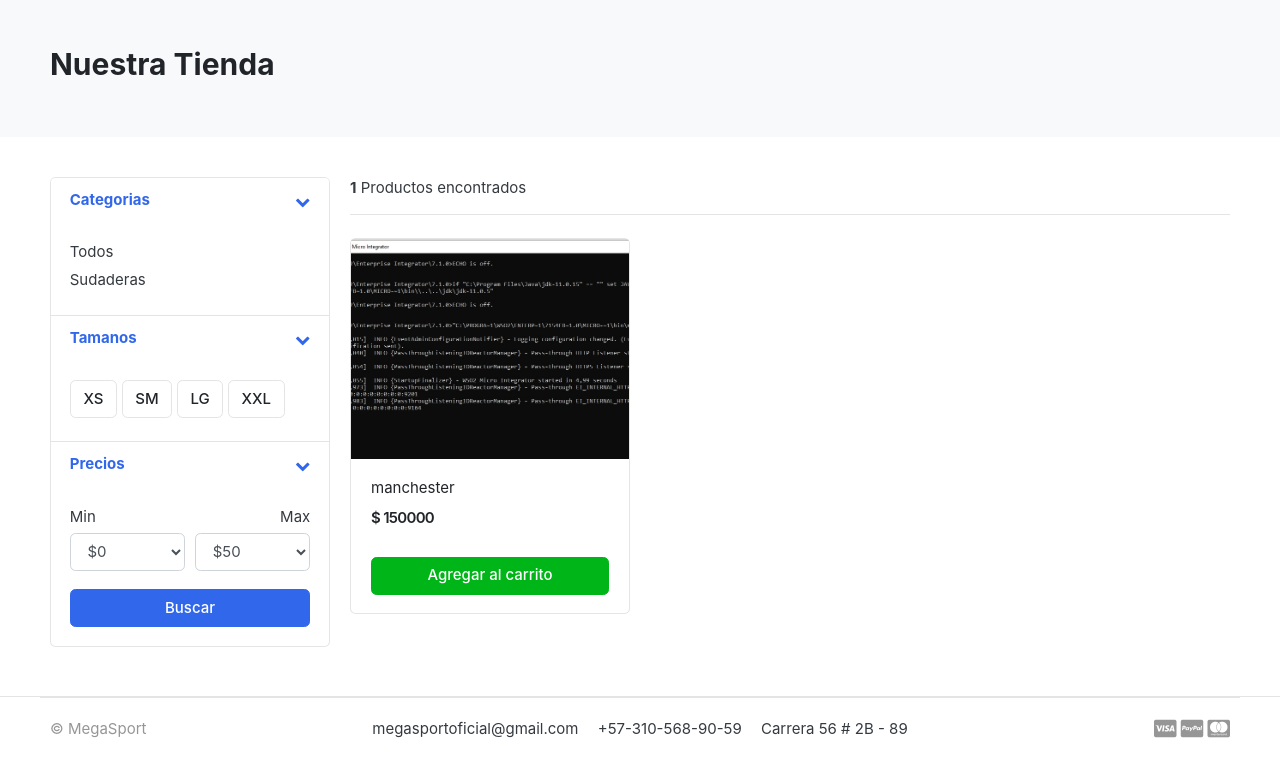
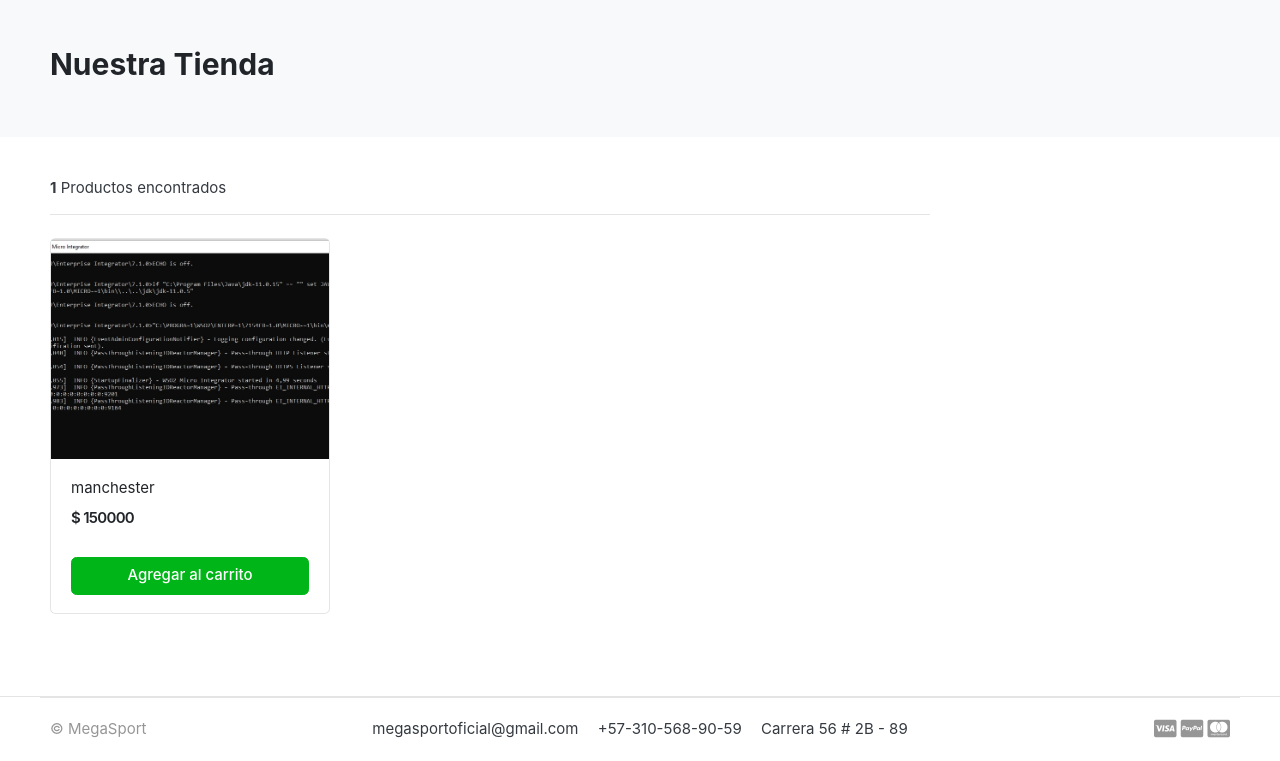
Before and after one commit to maristizabalo/megasport-django, a Django app: page /store/ in a window 1280 px wide. Shown: the part 166-927 px from the top of the page. Run offline with Django 4.2, Linux system fonts and the light colour scheme; data comes from the database, SQL or seed files in the repository; data that the repository does not hold is empty; parts of the project's set-up code (start-up, migrations or seed data) failed here and were passed over; some web fonts are replaced.

Commit message:
copmmmit

```diff
--- a/templates/store/store.html
+++ b/templates/store/store.html
@@ -14,106 +14,7 @@
 	<div class="container">
 
 		<div class="row">
-			<aside class="col-md-3">
 
-				<div class="card">
-					<article class="filter-group">
-						<header class="card-header">
-							<a href="#" data-toggle="collapse" data-target="#collapse_1" aria-expanded="true" class="">
-								<i class="icon-control fa fa-chevron-down"></i>
-								<h6 class="title">Categorias</h6>
-							</a>
-						</header>
-						<div class="filter-content collapse show" id="collapse_1" style="">
-							<div class="card-body">
-
-								<ul class="list-menu">
-									<li><a href="{%url 'store'%}">Todos</a></li>
-									{% for categoria in links%}
-									<li><a href="{{categoria.get_url}}">{{categoria.categoria_nombre}}</a></li>
-									{%endfor%}
-								</ul>
-
-							</div> <!-- card-body.// -->
-						</div>
-					</article> <!-- filter-group  .// -->
-					<article class="filter-group">
-						<header class="card-header">
-							<a href="#" data-toggle="collapse" data-target="#collapse_4" aria-expanded="true" class="">
-								<i class="icon-control fa fa-chevron-down"></i>
-								<h6 class="title">Tamanos </h6>
-							</a>
-						</header>
-						<div class="filter-content collapse show" id="collapse_4" style="">
-							<div class="card-body">
-								<label class="checkbox-btn">
-									<input type="checkbox">
-									<span class="btn btn-light"> XS </span>
-								</label>
-
-								<label class="checkbox-btn">
-									<input type="checkbox">
-									<span class="btn btn-light"> SM </span>
-								</label>
-
-								<label class="checkbox-btn">
-									<input type="checkbox">
-									<span class="btn btn-light"> LG </span>
-								</label>
-
-								<label class="checkbox-btn">
-									<input type="checkbox">
-									<span class="btn btn-light"> XXL </span>
-								</label>
-							</div><!-- card-body.// -->
-						</div>
-					</article> <!-- filter-group .// -->
-
-					<article class="filter-group">
-						<header class="card-header">
-							<a href="#" data-toggle="collapse" data-target="#collapse_3" aria-expanded="true" class="">
-								<i class="icon-control fa fa-chevron-down"></i>
-								<h6 class="title">Precios </h6>
-							</a>
-						</header>
-						<div class="filter-content collapse show" id="collapse_3" style="">
-							<div class="card-body">
-
-								<div class="form-row">
-									<div class="form-group col-md-6">
-										<label>Min</label>
-										<!-- <input class="form-control" placeholder="$0" type="number"> -->
-										<select class="mr-2 form-control">
-											<option value="0">$0</option>
-											<option value="50">$50</option>
-											<option value="100">$100</option>
-											<option value="150">$150</option>
-											<option value="200">$200</option>
-											<option value="500">$500</option>
-											<option value="1000">$1000</option>
-										</select>
-									</div>
-									<div class="form-group text-right col-md-6">
-										<label>Max</label>
-										<select class="mr-2 form-control">
-											<option value="50">$50</option>
-											<option value="100">$100</option>
-											<option value="150">$150</option>
-											<option value="200">$200</option>
-											<option value="500">$500</option>
-											<option value="1000">$1000</option>
-											<option value="2000">$2000+</option>
-										</select>
-									</div>
-								</div> <!-- form-row.// -->
-								<button class="btn btn-block btn-primary">Buscar</button>
-							</div><!-- card-body.// -->
-						</div>
-					</article> <!-- filter-group .// -->
-
-				</div> <!-- card.// -->
-
-			</aside> <!-- col.// -->
 			<main class="col-md-9">
 
 				<header class="border-bottom mb-4 pb-3">
```
